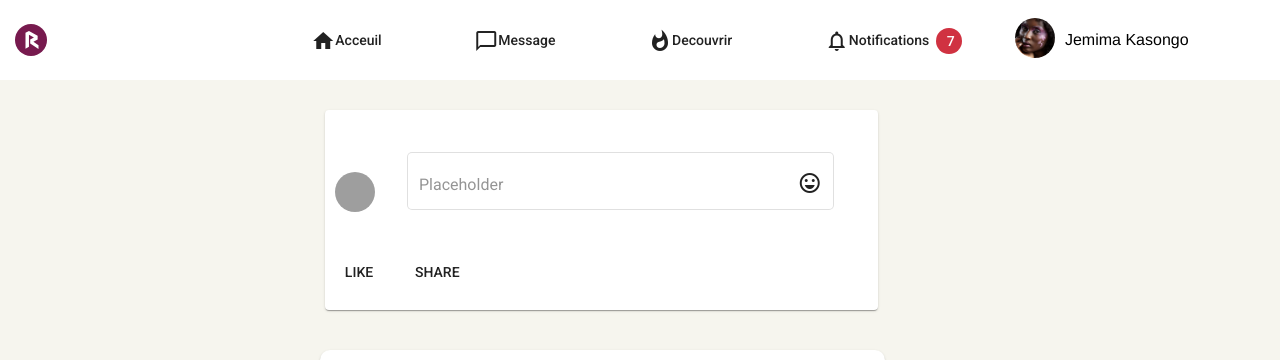
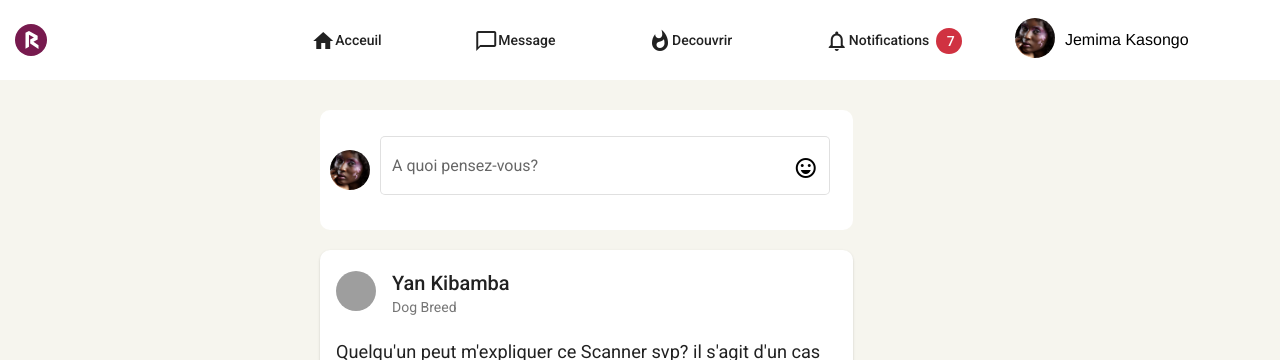
Before and after one commit to oreoyona/resident, an Angular app in the folder frontend/resident/: page / in a window 1280 px wide. Shown: the top 360 px of the page. Built offline with nearby package versions, Linux system fonts and the light colour scheme; grey boxes are pictures that could not be loaded.

Commit message:
Added the postit component

```diff
--- a/frontend/resident/src/app/dashboard/dashboard.component.html
+++ b/frontend/resident/src/app/dashboard/dashboard.component.html
@@ -3,21 +3,7 @@
 
   <main>
     <section class="main-body">
-      <mat-card class="whatsup">
-        <mat-card-header class="mat-header">
-          <div mat-card-avatar class="example-header-image"></div>
-            <mat-form-field appearance="outline">
-              <input matInput placeholder="Placeholder">
-              <mat-icon matSuffix>sentiment_very_satisfied</mat-icon>
-            </mat-form-field>
-
-        </mat-card-header>
-        <mat-card-actions>
-          <button mat-button>LIKE</button>
-          <button mat-button>SHARE</button>
-        </mat-card-actions>
-      </mat-card>
-
+      <app-postit></app-postit>
       <ng-container *ngFor="let datum of posts">
         <mat-card class="post-card">
           <mat-card-header>
@@ -59,6 +45,7 @@
 
       </ng-container>
     </section>
+
   </main>
 
   <footer>
--- a/frontend/resident/src/app/dashboard/dashboard.component.scss
+++ b/frontend/resident/src/app/dashboard/dashboard.component.scss
@@ -84,7 +84,7 @@ main{
 }
 
 .post-card {
-  width: 100%;
+  width: auto;
   border-radius: 10px;
   margin-bottom: 10px;
   > *{
@@ -121,32 +121,3 @@ button{
     color: blue;
   }
 }
-
-.whatsup{
-  padding: 10px;
-  height: 180px;
-  width: 100%;
-  margin: 10px 5px 40px;
-  display: flex !important;
-  flex-direction: column;
-  justify-content: center;
-
-  mat-card-header{
-    display: flex !important;
-    padding: 10px 0 !important;
-    align-items: center;
-    > div{
-      display: flex;
-      align-items: center;
-    }
-    mat-form-field{
-      width: 80%;
-    }
-  }
-}
-
-input{
-  display: flex;
-  align-items: center;
-  justify-content: center;
-}
--- /dev/null
+++ b/frontend/resident/src/app/postit/postit.component.html
@@ -0,0 +1,12 @@
+<section class="whatsup">
+    <div class="profile_picture">
+      <img src="./assets/profile1.jpg" alt="">
+    </div>
+    <div class="post_it">
+      <mat-form-field appearance="outline">
+        <mat-label>A quoi pensez-vous?</mat-label>
+        <input matInput>
+        <mat-icon matSuffix>sentiment_very_satisfied</mat-icon>
+      </mat-form-field>
+    </div>
+  </section>
--- /dev/null
+++ b/frontend/resident/src/app/postit/postit.component.scss
@@ -0,0 +1,34 @@
+
+.whatsup{
+    width: 100%;
+    height: 15vh;
+    background-color: white;
+    display: flex;
+    margin: 10px 0 20px 0;
+    border-radius: 10px;
+  }
+
+  .post_it{
+    display: flex;
+    width: 100%;
+    align-items: center;
+    mat-form-field{
+      transform: translateY(6px);
+      width: 95%;
+      input{
+        border-radius: 45px !important;
+      }
+    }
+
+  }
+  .profile_picture{
+    display: flex;
+    justify-content: center;
+    align-items: center;
+    padding: 0 10px;
+    img{
+      height: 40px;
+      width: 40px;
+      border-radius: 40px;
+    }
+  }
--- /dev/null
+++ b/frontend/resident/src/app/postit/postit.component.ts
@@ -0,0 +1,15 @@
+import { Component, OnInit } from '@angular/core';
+
+@Component({
+  selector: 'app-postit',
+  templateUrl: './postit.component.html',
+  styleUrls: ['./postit.component.scss']
+})
+export class PostitComponent implements OnInit {
+
+  constructor() { }
+
+  ngOnInit(): void {
+  }
+
+}
```
Also changed, not shown: frontend/resident/src/app/app.module.ts (+4 -8 lines), frontend/resident/src/app/dashboard/dashboard-routing.module.ts (added, +16 -0 lines), frontend/resident/src/app/dashboard/dashborard.module.ts (added, +33 -0 lines), 1 other file (tests, documents, lock files or other folders).
